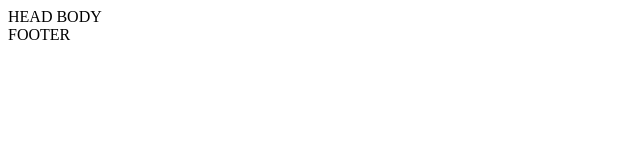
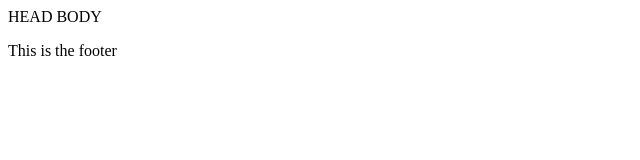
Before and after one commit to SirZanty/github-testing, a plain HTML site: page index.html in a window 1280 px wide. Shown: the whole page, without its empty margins (0-640 px from the left). Drawn offline with Linux system fonts and the light colour scheme.

Commit message:
final footer

```diff
--- a/index.html
+++ b/index.html
@@ -1,5 +1,7 @@
 <html>
     <head>HEAD</head>
     <body>BODY</body>
-    <footer>FOOTER</footer>
+    <footer>
+        <p>This is the footer</p>
+    </footer>
 </html>
```
